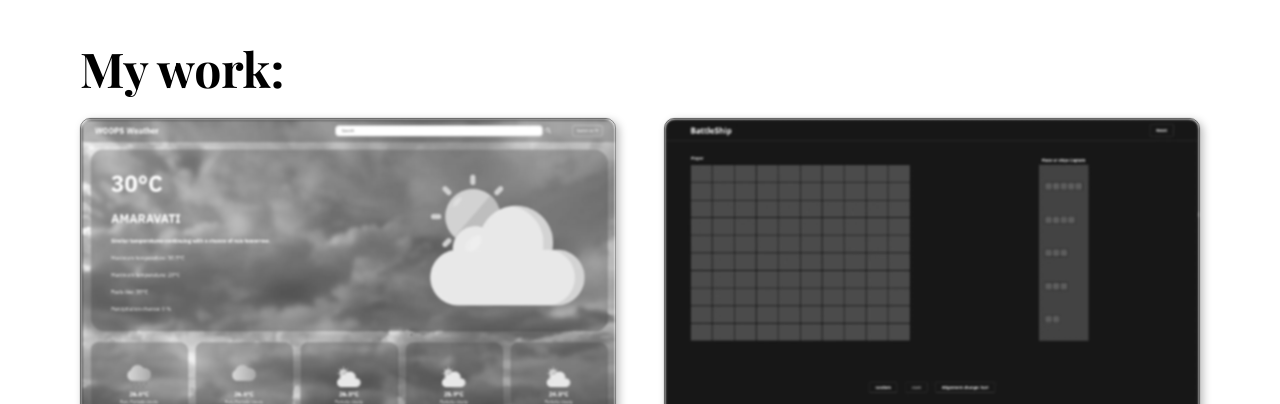
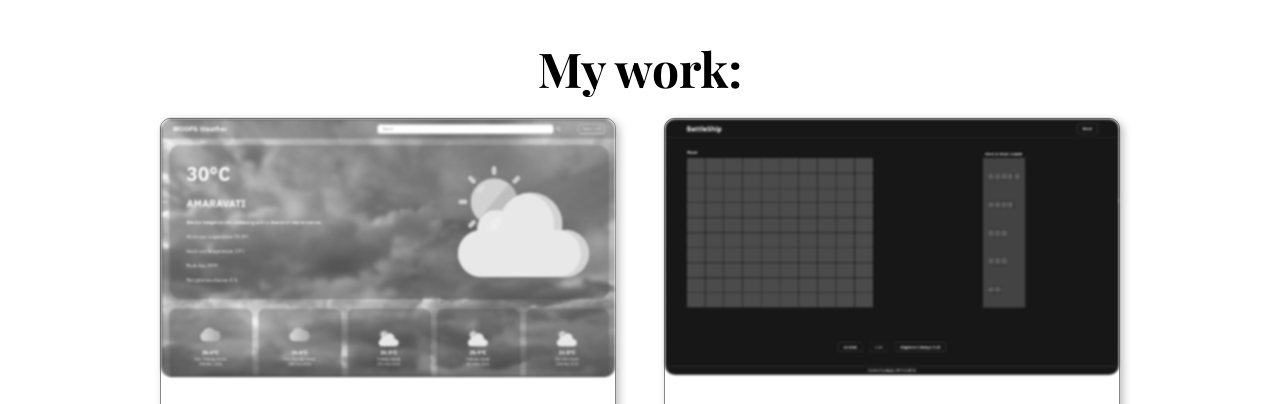
Before and after one commit to Kirito-exe/HomePage, a website built with webpack: page src/template.html in a window 1280 px wide. Shown: the part 819-1223 px from the top of the page. Built offline with nearby package versions, Linux system fonts and the light colour scheme.

Commit message:
fix: some responsive fixes

```diff
--- a/src/style.css
+++ b/src/style.css
@@ -51,7 +51,7 @@ a{
     padding: 3rem clamp(1rem,10vw,5rem);
 }
 .about-me p{
-    font-size: clamp(0.8rem,1.2rem,1.5rem);
+    font-size: clamp(0.8rem,1.2rem,3rem);
     min-width: 35ch;
     margin-bottom: 5px;
 }
@@ -110,10 +110,17 @@ h2{
     align-self: flex-end;
     gap:1rem
 }
+.projects{
+    display: flex;
+    flex-direction: column;
+    align-items: center;
+}
 .project-grid{
     display: grid;
-    grid-template-columns: repeat(auto-fit,minmax(41ch,1fr));
+    grid-template-columns: repeat(auto-fit,minmax(35ch,1fr));
     gap:3rem;
+    align-self: center;
+    width: min(75vw,1900px);
 }
 .item .details .title{
     display: flex;
```
